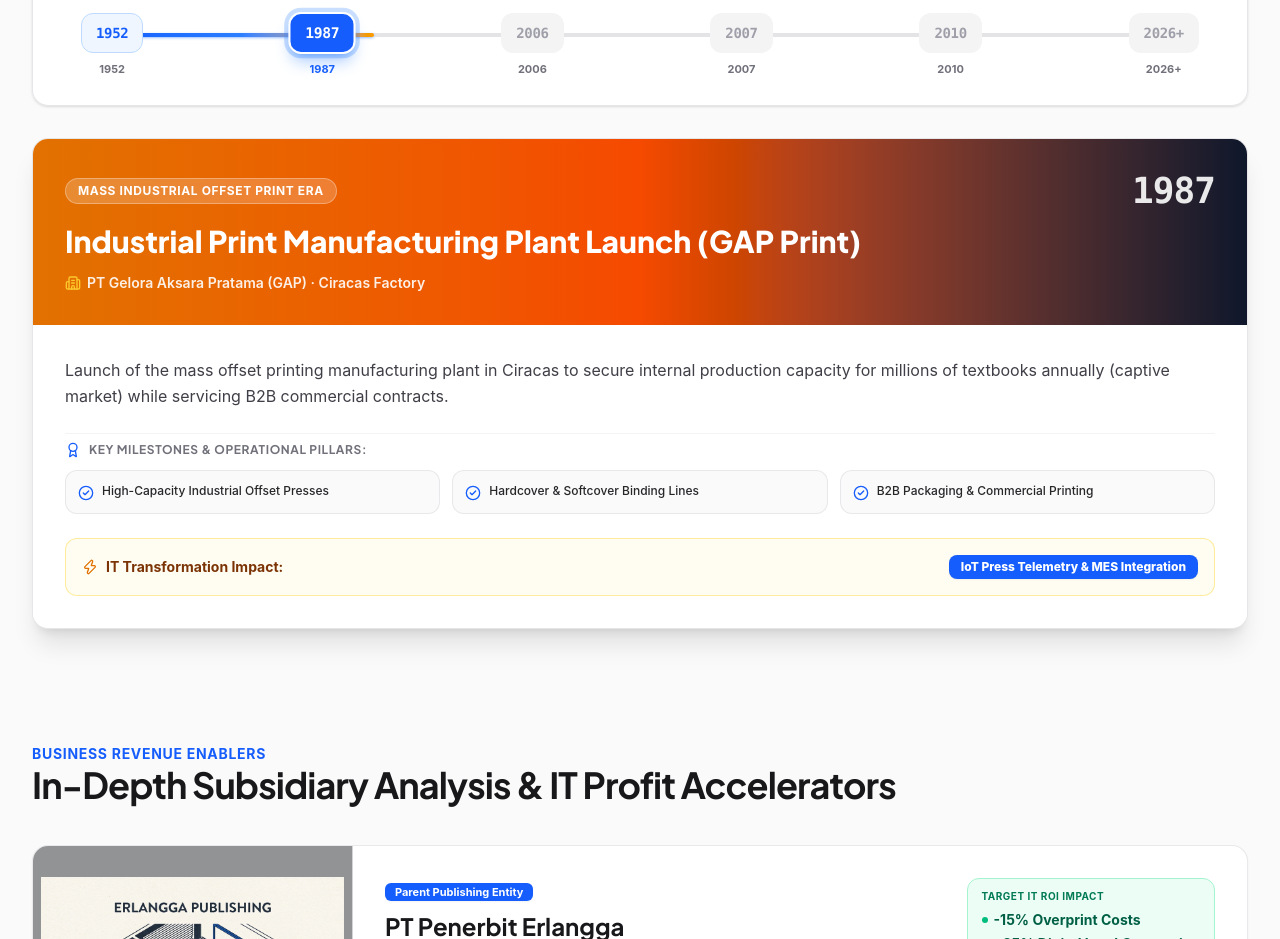
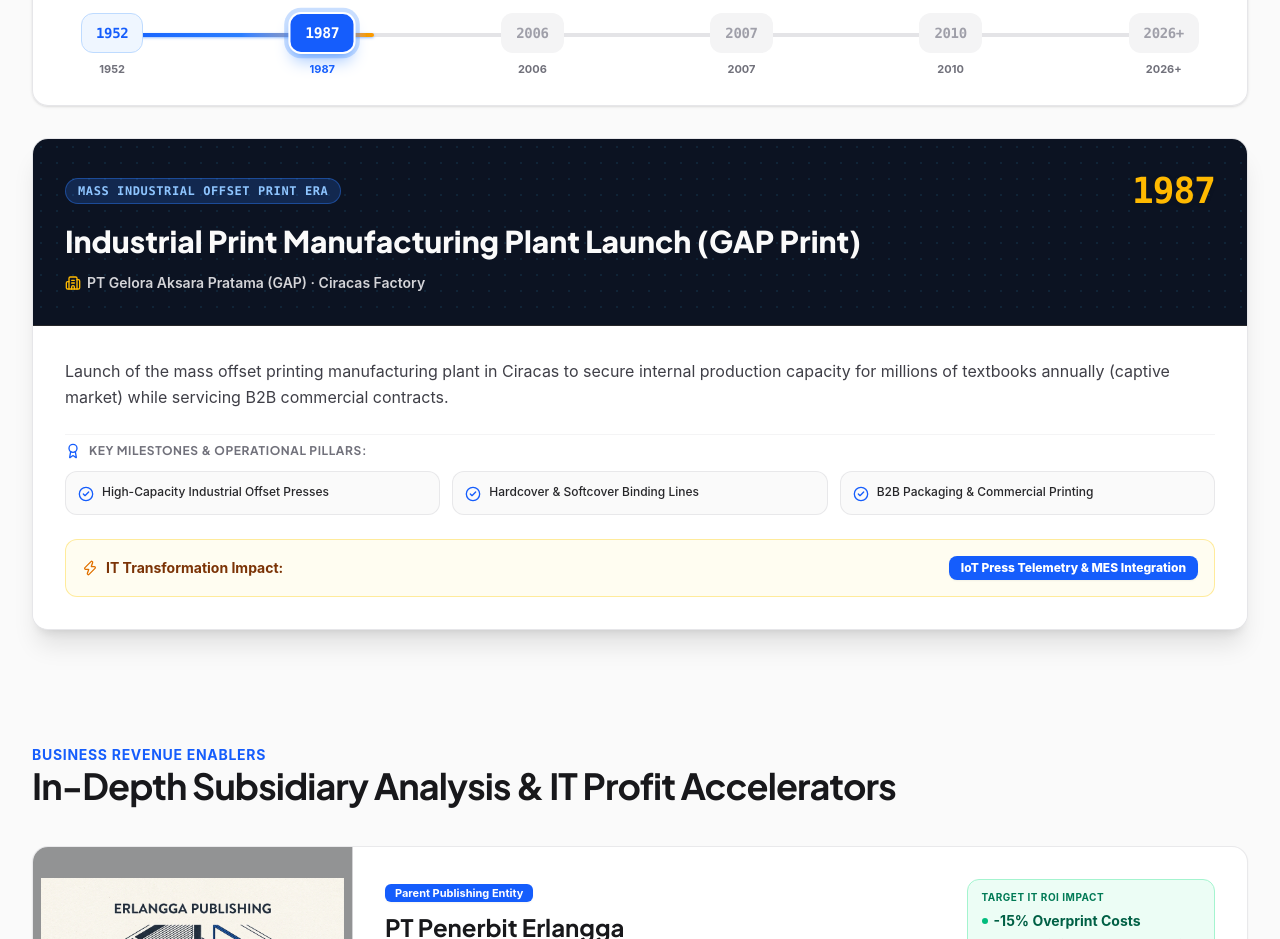
Before and after one commit to okihita/portfolio, a Next.js app: page /erlangga/subsidiaries in a window 1280 px wide. Shown: the part 2640-3579 px from the top of the page. Built offline with nearby package versions, Linux system fonts and the light colour scheme.

Commit message:
style(erlangga): replace off-brand gradient timeline banner with solid Deep Soy-Navy editorial header

```diff
--- a/components/erlangga/ErlanggaHistoricalTimeline.tsx
+++ b/components/erlangga/ErlanggaHistoricalTimeline.tsx
@@ -381,23 +381,26 @@
           transition={{ duration: 0.28 }}
           className="rounded-2xl border border-zinc-200/90 dark:border-zinc-800 bg-white dark:bg-zinc-900 overflow-hidden shadow-xl"
         >
-          {/* Card Header Banner with Risograph Gradient Accent */}
-          <div className={`p-6 sm:p-8 bg-gradient-to-r ${activeEvent.color} text-white space-y-3`}>
-            <div className="flex items-center justify-between gap-4">
-              <span className="px-3 py-1 rounded-full text-xs font-bold bg-white/20 backdrop-blur-md border border-white/30 tracking-wider uppercase">
+          {/* Card Header Banner with Solid Soy-Navy Editorial Styling */}
+          <div className="p-6 sm:p-8 bg-[#0c1322] text-white space-y-3 relative overflow-hidden border-b border-zinc-800">
+            {/* Subtle background grain grid accent */}
+            <div className="absolute inset-0 bg-[radial-gradient(#38bdf8_1px,transparent_1px)] [background-size:16px_16px] opacity-10 pointer-events-none" />
+
+            <div className="flex items-center justify-between gap-4 relative z-10">
+              <span className="px-3 py-1 rounded-full text-xs font-mono font-bold bg-blue-500/20 text-blue-300 border border-blue-500/40 tracking-wider uppercase">
                 {activeEvent.eraBadge[lang]}
               </span>
-              <span className="text-3xl sm:text-4xl font-extrabold tracking-tight opacity-90 font-mono">
+              <span className="text-3xl sm:text-4xl font-extrabold tracking-tight text-amber-400 font-mono drop-shadow-sm">
                 {activeEvent.year}
               </span>
             </div>
 
-            <h3 className="text-2xl sm:text-3xl font-extrabold leading-tight">
+            <h3 className="text-2xl sm:text-3xl font-extrabold leading-tight text-zinc-50 relative z-10">
               {activeEvent.title[lang]}
             </h3>
 
-            <p className="text-xs sm:text-sm font-semibold opacity-90 flex items-center gap-1.5">
-              <Building2 className="w-4 h-4 shrink-0 text-amber-300" />
+            <p className="text-xs sm:text-sm font-semibold text-zinc-300 flex items-center gap-1.5 relative z-10">
+              <Building2 className="w-4 h-4 shrink-0 text-amber-400" />
               <span>{activeEvent.entity[lang]}</span>
             </p>
           </div>
```
